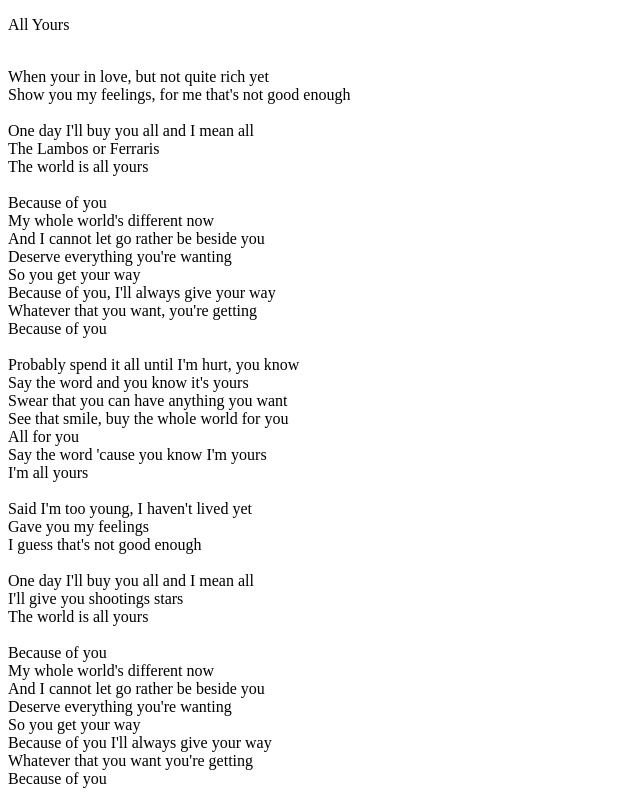
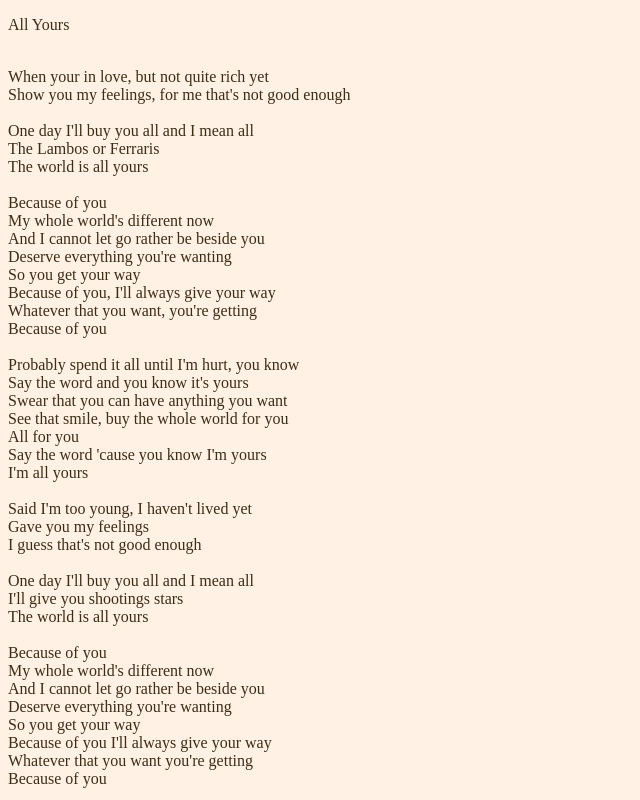
Before and after one commit to Hari-Arson/DKB-Lyrics, a plain HTML site: page DKB/allYours.html in a window 1280 px wide. Shown: the top 800 px of the page, without its empty margins (0-640 px from the left). Drawn offline with Linux system fonts and the light colour scheme.

Commit message:
Update allYours.html

```diff
--- a/DKB/allYours.html
+++ b/DKB/allYours.html
@@ -4,7 +4,7 @@
 <head>
   <meta http-equiv="CONTENT-TYPE" content="text/html; charset=UTF-8">
   <title>All Yours</title>
-  <link rel="stylesheet" href=""
+  <link rel="stylesheet" href="style.css"/>
 </head>
 <body>
   <div id="lyrics">
```
